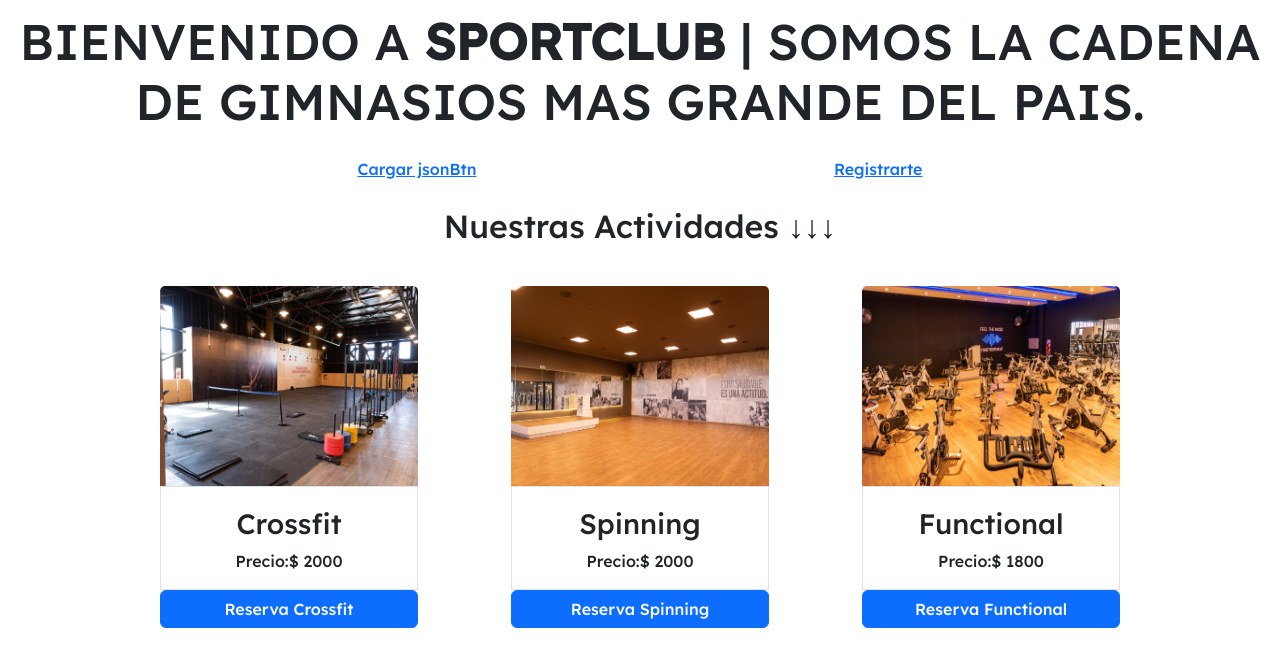
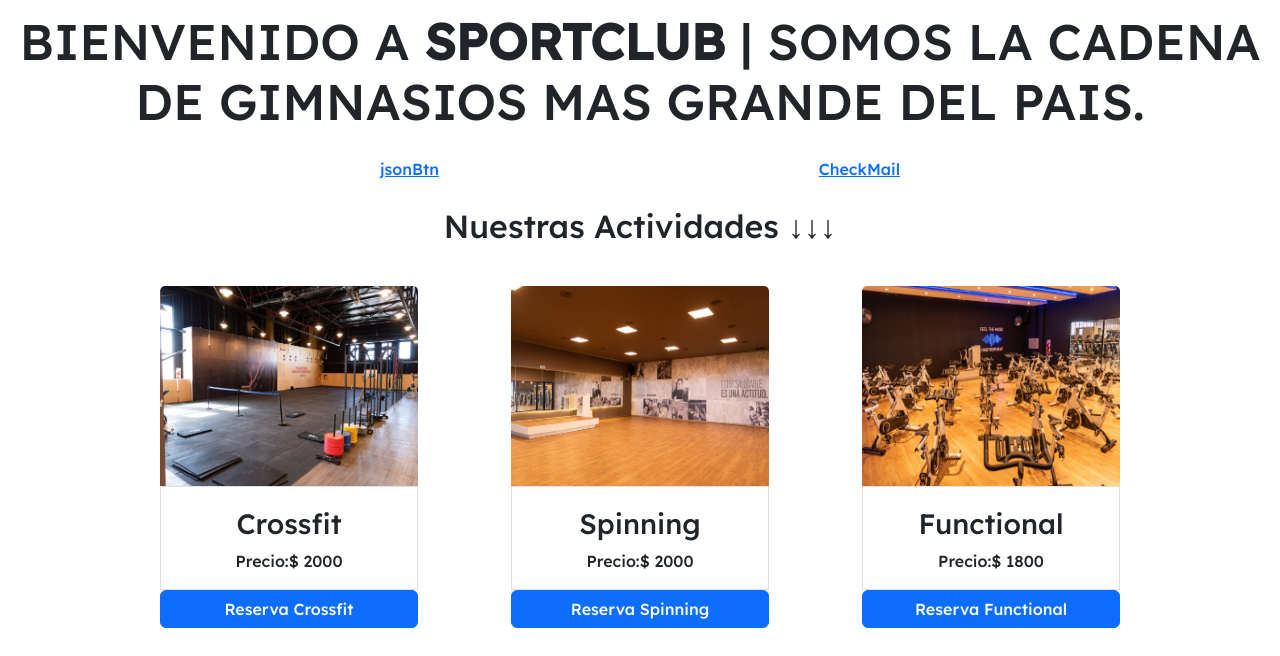
Before and after one commit to brianschmid89/ArrayDeActividades, a plain HTML site: page index.html in a window 1280 px wide. Shown: the part 80-736 px from the top of the page. Drawn offline with nearby package versions, Linux system fonts and the light colour scheme; some packages are replaced by stand-ins of ours; a script that the page names is missing.

Commit message:
Cambios para entrega final

```diff
--- a/index.html
+++ b/index.html
@@ -43,8 +43,8 @@
     </header>
     <section id="compras">
       <div class="divBotones">
-        <a href="#" id="jsonBtn" class="buttonJSON">Cargar jsonBtn</a>
-        <a href="#" id="button2" class="buttonJSON">Registrarte</a>
+        <a href="#" id="jsonBtn" class="buttonJSON">jsonBtn</a>
+        <a href="#" id="button2" class="buttonJSON">CheckMail</a>
       </div>
         <h2>Nuestras Actividades ↓↓↓</h2>
         <div class="container" >
```
Also changed, not shown: main.js (+5 -22 lines).
